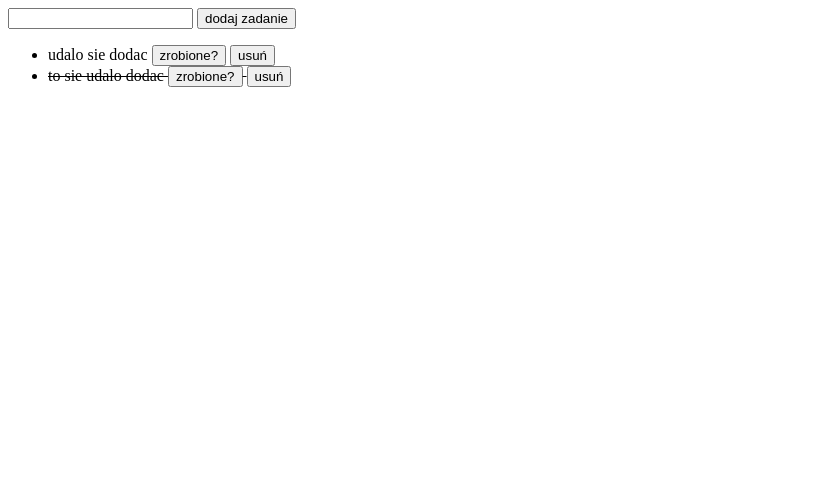
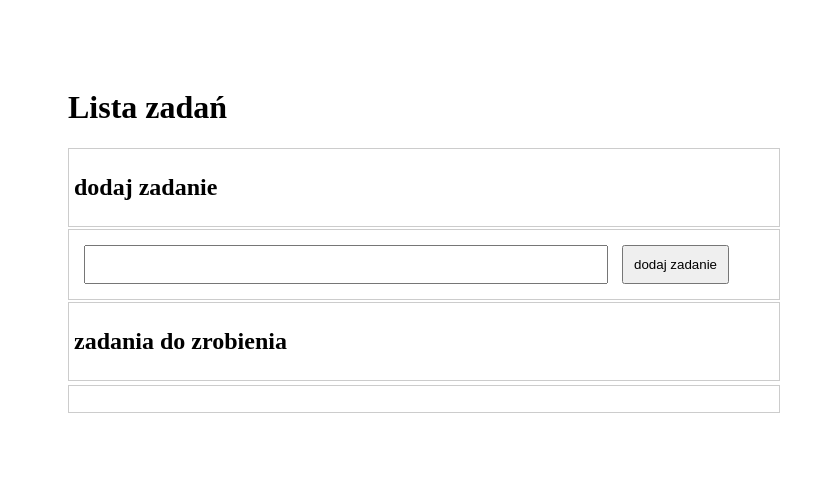
Before and after one commit to jakubkedzierski92/toDoList, a plain HTML site: page index.html in a window 1280 px wide. Shown: the whole page, without its empty margins (0-835 px from the left). Drawn offline with Linux system fonts and the light colour scheme.

Commit message:
added some style

```diff
--- a/css/list.css
+++ b/css/list.css
@@ -0,0 +1,57 @@
+.container {
+    max-width: 700px;
+    width: 100%;
+    padding: 60px;
+    display: flex;
+    flex-direction: column;
+
+}
+
+.form {
+    max-width: 700px;
+    width: 100%;
+    padding: 5px;
+    border: 1px solid #ccc;
+    display: flex;
+    flex-direction: column;
+    justify-content: center;
+
+}
+
+.form__button {
+
+    margin: 10px;
+    padding: 10px;
+}
+
+.form__input {
+    max-width: 500px;
+    width: 100%;
+    padding: 10px;
+    margin-left: 10px;
+}
+
+.form__paragraph {
+    border: 1px solid #ccc;
+    max-width: 700px;
+    width: 100%;
+    padding: 5px;
+    margin-bottom: 2px;
+}
+
+.list {
+    border: 1px solid #ccc;
+    max-width: 700px;
+    width: 100%;
+    padding: 5px;
+    margin: 2px 0px
+}
+
+.list__tasks {
+
+    border: 1px solid #ccc;
+    max-width: 700px;
+    width: 100%;
+    padding: 5px;
+    margin: 2px 0px
+}
--- a/index.html
+++ b/index.html
@@ -1,21 +1,31 @@
 <!DOCTYPE html>
 <html lang="pl">
   <head>
-    <meta charset="UTF-8">
-    <meta http-equiv="X-UA-Compatible" content="IE=edge">
-    <meta name="viewport" content="width=device-width, initial-scale=1.0">
+    <meta charset="UTF-8" />
+    <meta http-equiv="X-UA-Compatible" content="IE=edge" />
+    <meta name="viewport" content="width=device-width, initial-scale=1.0" />
     <title>Document</title>
-    <link href="css/list.css" rel="stylesheet">
+    <link href="css/list.css" rel="stylesheet" />
     <script src="js/list.js" defer></script>
   </head>
   <body>
     <div class="container">
+        <h1>Lista zadań</h1>
+        <div class="form__paragraph">
+            <h2>dodaj zadanie</h2>
+        </div>
       <div class="form">
+
         <form class="js-form">
-            <input class="js-addTask">
-            <button>dodaj zadanie</button>
+          <input class="form__input js-addTask" />
+          <button class="form__button">dodaj zadanie</button>
         </form>
 
+      </div>
+      <div class="list">
+        <h2>zadania do zrobienia</h2>
+    </div>
+    <div class="list__tasks">
     <ul class="js-tasks"></ul>
 </div>
     </div>
--- a/js/list.js
+++ b/js/list.js
@@ -1,29 +1,20 @@
 {
-    const tasks = [
-        {
-            content: "udalo sie dodac",
-            done: false,
-        },
-        {
-            content: "to sie udalo dodac",
-            done: true,
-        },
-    ];
+  const tasks = [];
 
   const toggleTaskDone = (index) => {
-        tasks[index].done = !tasks[index].done
-        render()
-    }
+    tasks[index].done = !tasks[index].done;
+    render();
+  };
 
   const render = () => {
     let htmlString = "";
 
-        for(const task of tasks){
+    for (const task of tasks) {
       htmlString += `
-            <li ${task.done ? "style=\"text-decoration: line-through\"" : ""}>
+            <li ${task.done ? 'style="text-decoration: line-through"' : ""}>
             ${task.content}
-            <button class="js-done">zrobione?</button>
-            <button class="js-remove">usuń</button>
+            <button class="done js-done">zrobione?</button>
+            <button class="remove js-remove">usuń</button>
             </li>
             `;
     }
@@ -32,41 +23,40 @@
     const remoeveButtons = document.querySelectorAll(".js-remove");
 
     remoeveButtons.forEach((removeButton, index) => {
-            removeButton.addEventListener("click", () =>{
+      removeButton.addEventListener("click", () => {
         tasks.splice(index, 1);
-                render()
-            })
-        })
+        render();
+      });
+    });
 
     const toggleDoneButtons = document.querySelectorAll(".js-done");
 
     toggleDoneButtons.forEach((toggleDoneButton, index) => {
-            toggleDoneButton.addEventListener("click", () =>{
+      toggleDoneButton.addEventListener("click", () => {
         toggleTaskDone(index);
-                render()
-            })
-        })
-
+        render();
+      });
+    });
   };
 
   const init = () => {
     render();
 
-    const form = document.querySelector(".js-form")
+    const form = document.querySelector(".js-form");
     form.addEventListener("submit", (event) => {
       event.preventDefault();
 
       const newTaskContent = document.querySelector(".js-addTask").value.trim();
-        console.log(newTaskContent)
+      console.log(newTaskContent);
 
-        if(newTaskContent === ""){
+      if (newTaskContent === "") {
         return;
       }
 
       tasks.push({
-            content: newTaskContent
-        })
-        render()
+        content: newTaskContent,
+      });
+      render();
     });
   };
 
```
Lines whose indentation alone changed are shown as unchanged.
